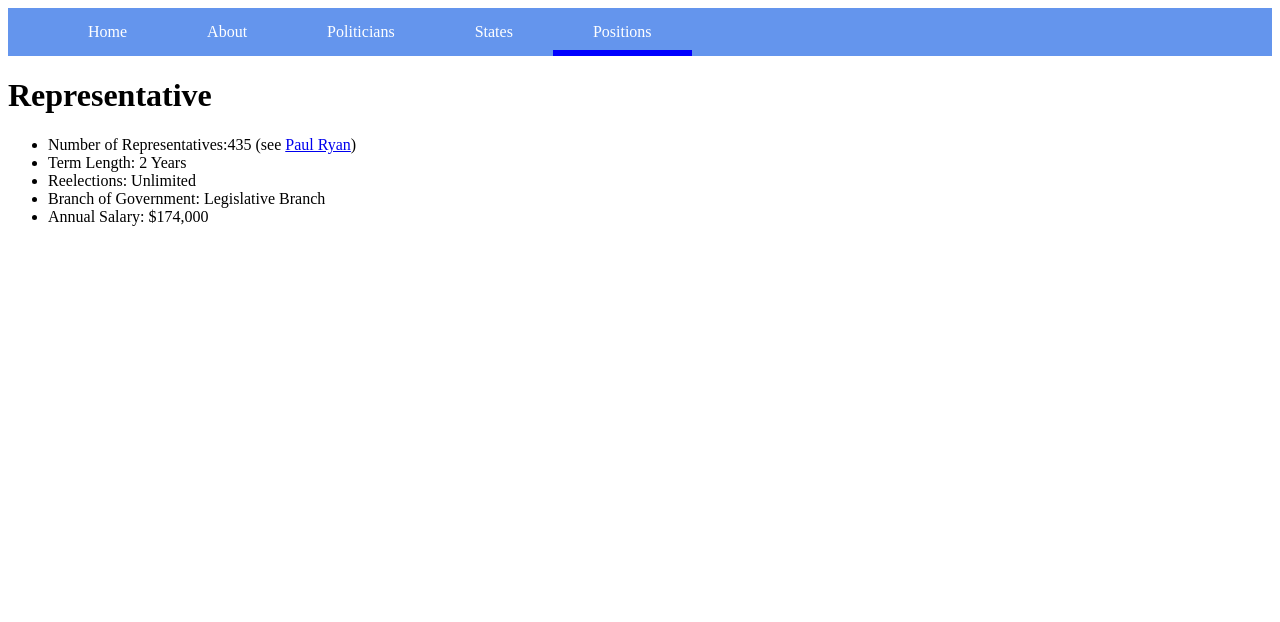
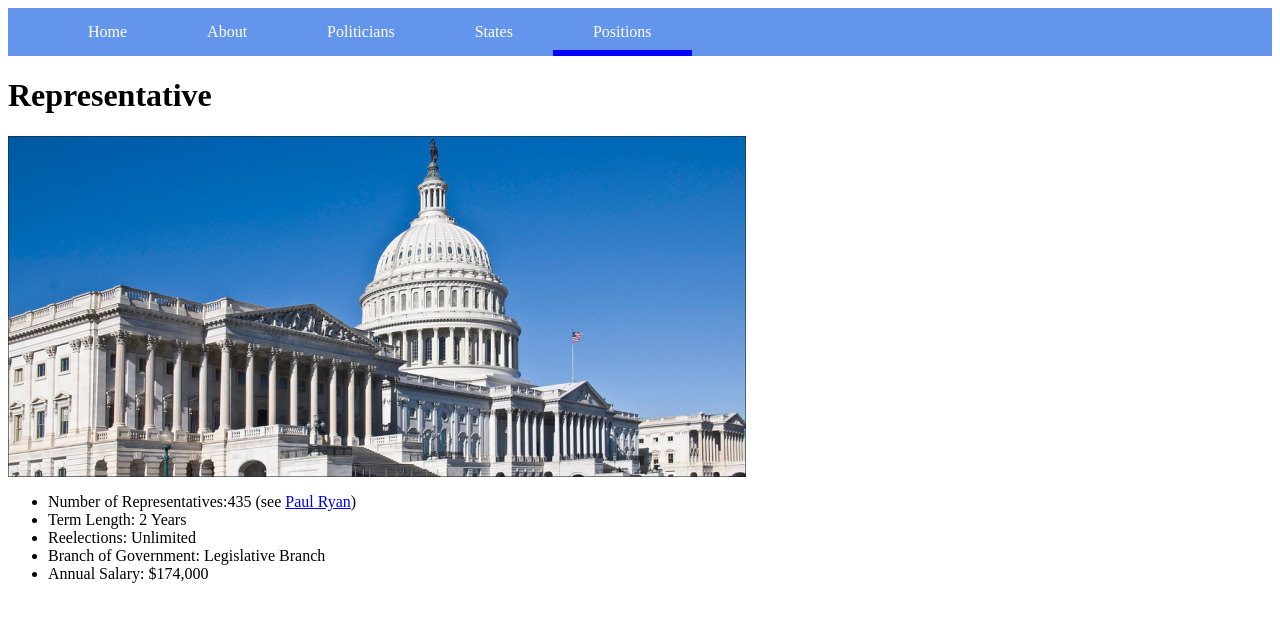
Before and after one commit to mattstras/cs329e-idb, a plain HTML site: page representative.html in a window 1280 px wide. Drawn offline with Linux system fonts and the light colour scheme.

Commit message:
added pic

```diff
--- a/representative.html
+++ b/representative.html
@@ -16,7 +16,7 @@
         </div>
 
 <h1>Representative</h1>
-
+<img src="images/representatives.jpg">
 	<ul>
 		<li>Number of Representatives:435 (see <a href="paulryan.html">Paul Ryan</a>)</li>
 		<li>Term Length: 2 Years</li>
```
